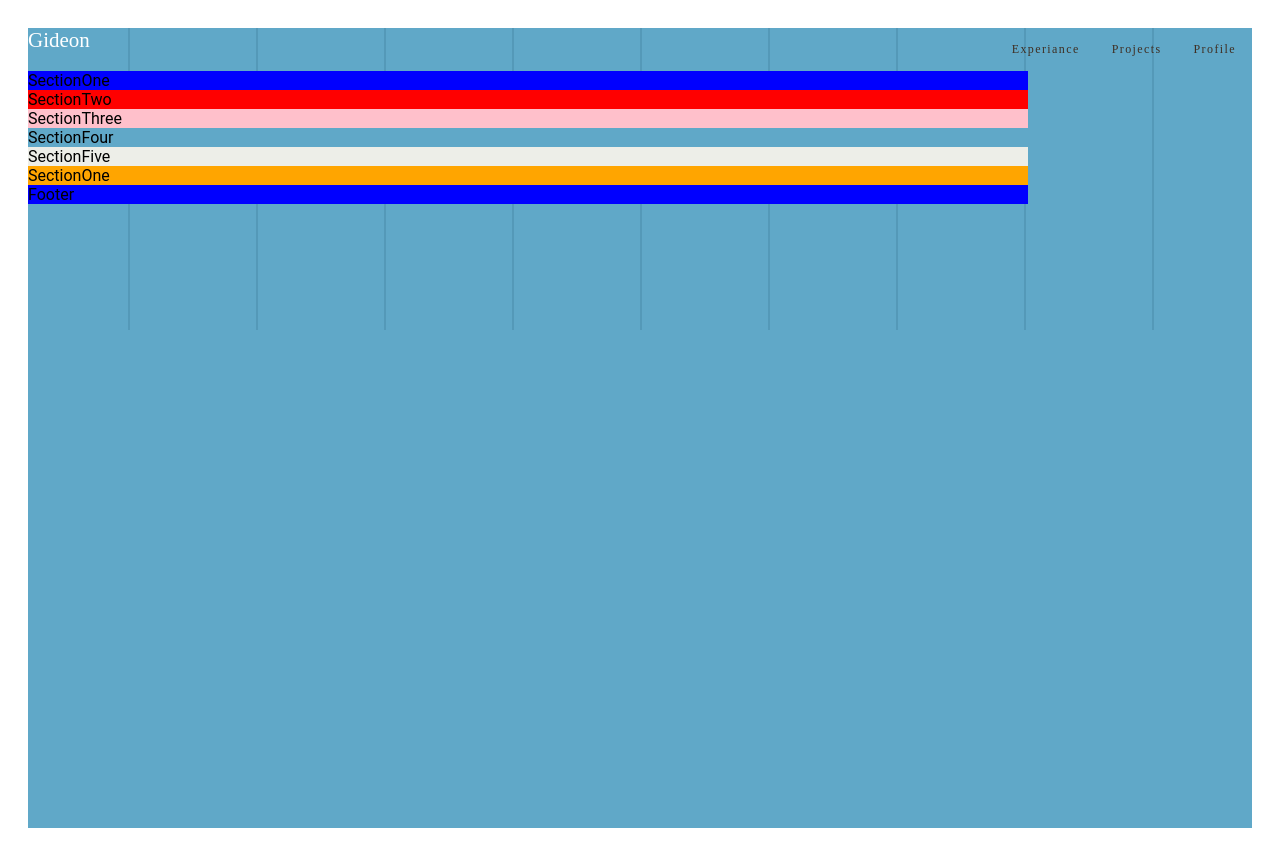
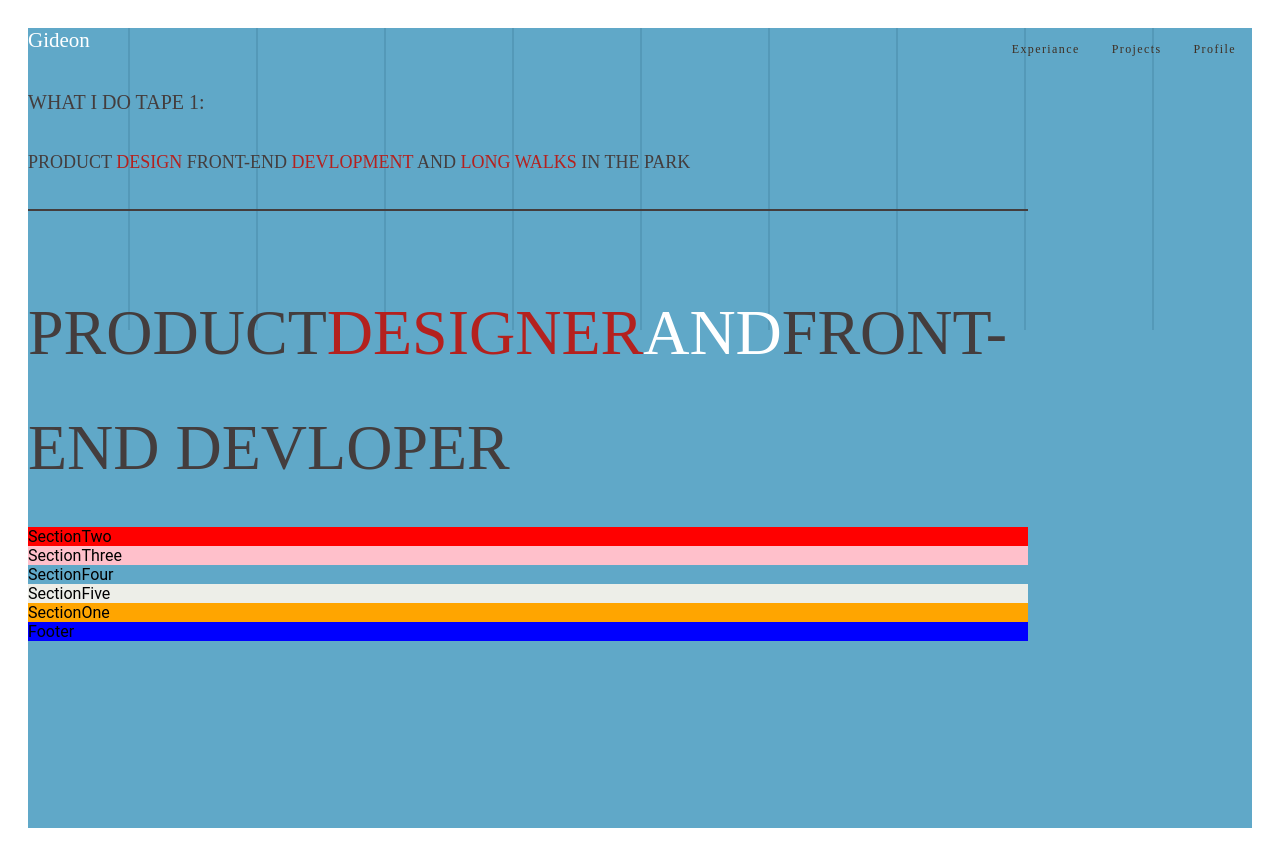
Before and after one commit to gideonflash/portfolio, a React (Create React App) app: page / in a window 1280 px wide. Built offline with nearby package versions, Linux system fonts and the light colour scheme; what webfontloader would draw is missing.

Commit message:
Header section main text

```diff
--- /dev/null
+++ b/src/components/LandingMainText/index.js
@@ -0,0 +1,46 @@
+import React, { Component } from "react";
+import styled from "styled-components";
+
+const LandingMainText = styled.div``;
+const MainText = styled.h1`
+  /* PRODUCT DESIGNER AND: */
+  font-family: Futura-CondensedMedium;
+  font-size: 64px;
+  letter-spacing: 0;
+  line-height: 72px;
+  color: #443d3d;
+  font-weight: normal;
+`;
+const Red = styled.h1`
+  color: #b4211e;
+  display: inline-block;
+  font-family: Futura-CondensedMedium;
+  font-size: 64px;
+  letter-spacing: 0;
+  line-height: 72px;
+  font-weight: normal;
+`;
+const White = styled.h1`
+  color: #ffffff;
+  display: inline-block;
+  font-family: Futura-CondensedMedium;
+  font-size: 64px;
+  letter-spacing: 0;
+  line-height: 72px;
+  font-weight: normal;
+`;
+
+class Title extends Component {
+  render() {
+    return (
+      <LandingMainText>
+        <MainText>
+          PRODUCT<Red> DESIGNER </Red>
+          <White>AND</White>FRONT-END DEVLOPER
+        </MainText>
+      </LandingMainText>
+    );
+  }
+}
+
+export default Title;
--- /dev/null
+++ b/src/components/WhatIDo/index.js
@@ -0,0 +1,42 @@
+import React, { Component } from "react";
+import styled from "styled-components";
+
+const TapeText = styled.p`
+  /* WHAT I DO TAPE 1:: */
+  font-family: GochiHand-Regular;
+  font-size: 20px;
+  color: #443d3d;
+  letter-spacing: 0;
+`;
+
+const WhatIDoContainer = styled.div`
+  border-bottom: 2px solid #443d3d;
+`;
+const WhatIDo = styled.p`
+  /* PRODUCT DESIGN FRONT: */
+  font-family: Futura-CondensedMedium;
+  font-size: 18px;
+  color: #443d3d;
+  letter-spacing: 0;
+`;
+
+const Red = styled.p`
+  color: #b4211e;
+  display: inline-block;
+`;
+
+class WhatIDoSection extends Component {
+  render() {
+    return (
+      <WhatIDoContainer>
+        <TapeText>WHAT I DO TAPE 1:</TapeText>
+        <WhatIDo>
+          PRODUCT <Red>DESIGN</Red> FRONT-END <Red>DEVLOPMENT</Red> AND{" "}
+          <Red>LONG WALKS</Red> IN THE PARK
+        </WhatIDo>
+      </WhatIDoContainer>
+    );
+  }
+}
+
+export default WhatIDoSection;
--- a/src/containers/SectionOne/index.js
+++ b/src/containers/SectionOne/index.js
@@ -1,15 +1,21 @@
 import React, { Component } from "react";
 import styled from "styled-components";
+import WhatIDoSection from "../../components/WhatIDo";
+import Title from "../../components/LandingMainText";
 
 const SectionOne = styled.div`
-	background-color: blue;
-	width: 1000px;
+  width: 1000px;
 `;
 
 class SectionTop extends Component {
-	render() {
-		return <SectionOne>SectionOne</SectionOne>;
-	}
+  render() {
+    return (
+      <SectionOne>
+        <WhatIDoSection />
+        <Title />
+      </SectionOne>
+    );
+  }
 }
 
 export default SectionTop;
```
